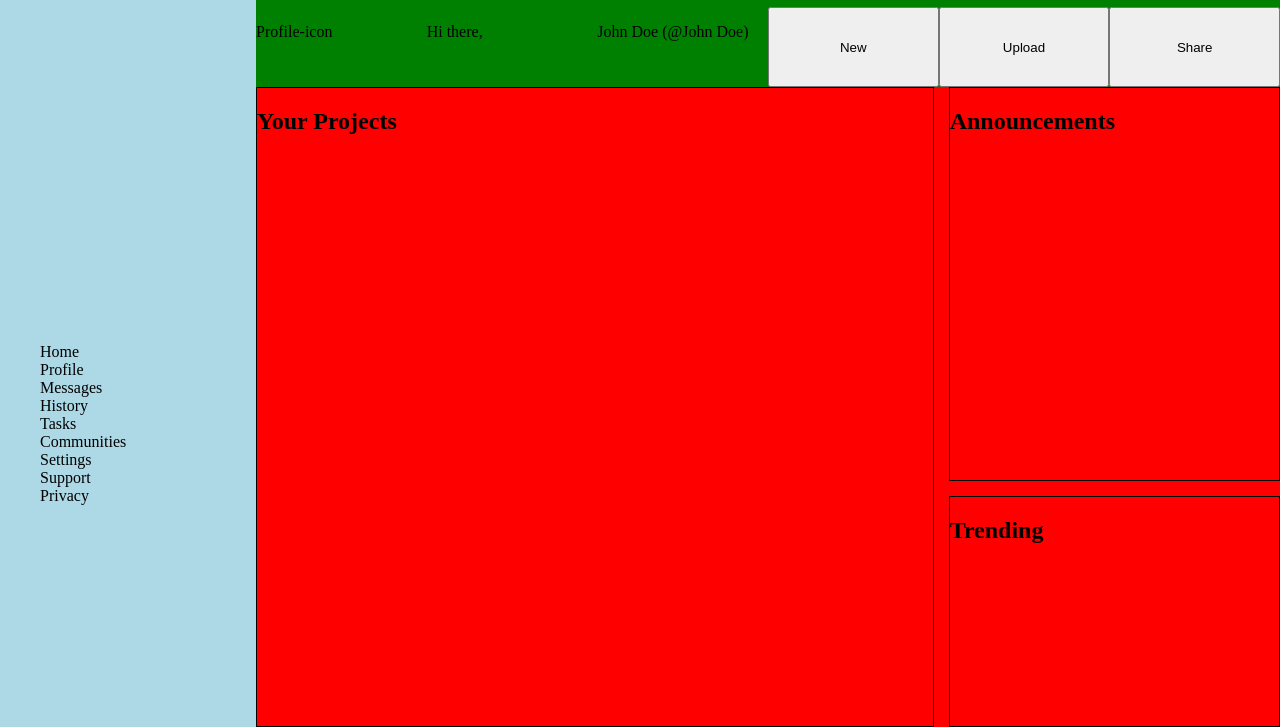
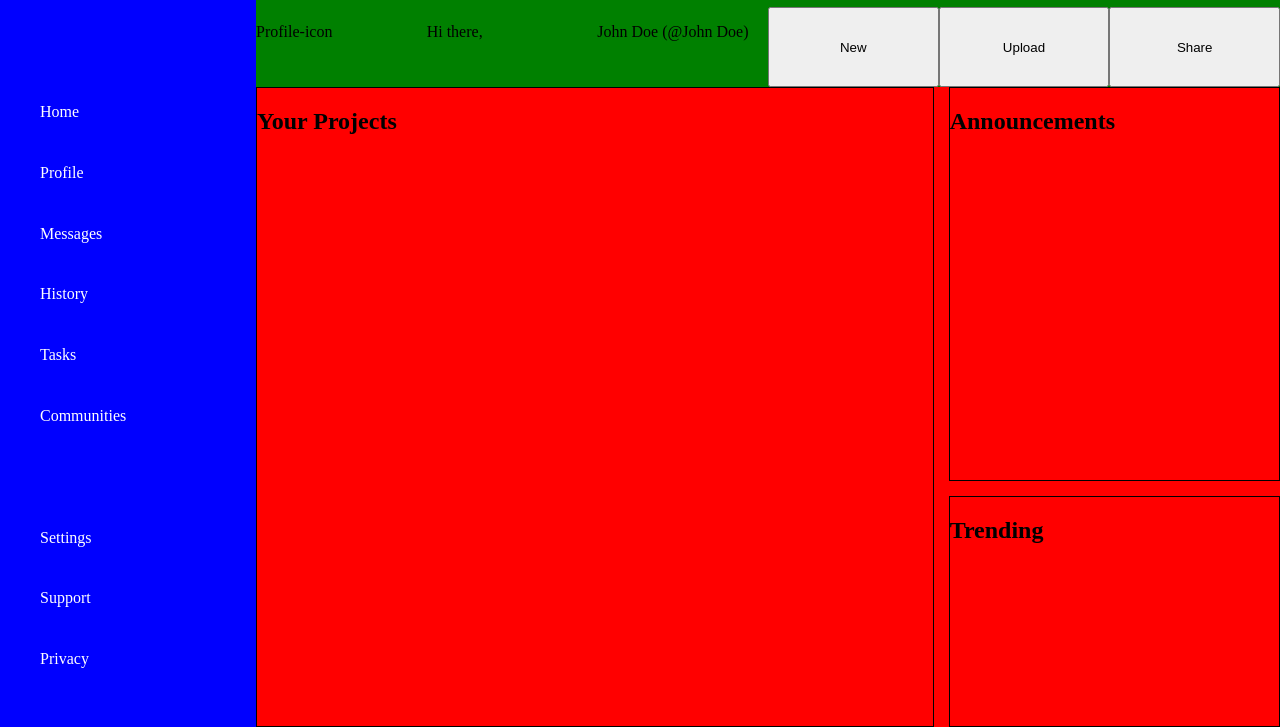
Before and after one commit to 1jeffreyli/admin-dashboard, a plain HTML site: page index.html in a window 1280 px wide. Shown: the part 73-800 px from the top of the page. Drawn offline with Linux system fonts and the light colour scheme.

Commit message:
Format sidebar layout and spacing

```diff
--- a/index.html
+++ b/index.html
@@ -11,16 +11,17 @@
     <div class="wrapper">
         <div class="sidebar">
             <h1>Dashboard</h1>
-            <ul>
-                <li>Home</li>
-                <li>Profile</li>
-                <li>Messages</li>
-                <li>History</li>
-                <li>Tasks</li>
-                <li>Communities</li>
-                <li>Settings</li>
-                <li>Support</li>
-                <li>Privacy</li>
+            <ul class="sidebar-links">
+                <li><a href="#">Home</a></li>
+                <li><a href="#">Profile</a></li>
+                <li><a href="#">Messages</a></li>
+                <li><a href="#">History</a></li>
+                <li><a href="#">Tasks</a></li>
+                <li><a href="#">Communities</a></li>
+                <li></li>
+                <li><a href="#">Settings</a></li>
+                <li><a href="#">Support</a></li>
+                <li><a href="#">Privacy</a></li>
             </ul>
         </div>
         <div class="header">
--- a/styles.css
+++ b/styles.css
@@ -14,15 +14,22 @@ body, html {
 }
 
 .sidebar {
-    background-color: lightblue;
+    background-color: blue;
     grid-column: 1 / 2;
     grid-row: 1 / 3;
     display: grid;
-    grid-template-rows: repeat(auto-fit, minmax(50px, 1fr));
+    grid-template-rows: 1fr 4fr;
 }
 
-.sidebar > ul {
+.sidebar-links {
     list-style: none;
+    display: grid;
+    grid-template-rows: repeat(10, minmax(50px, 1fr));
+}
+
+.sidebar-links a {
+    text-decoration: none;
+    color: white;
 }
 
 .header {
```
